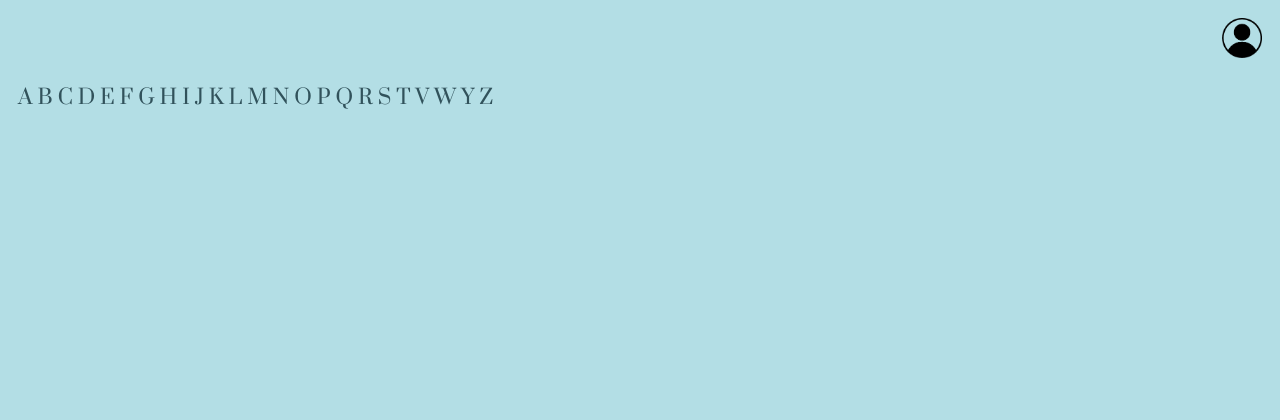
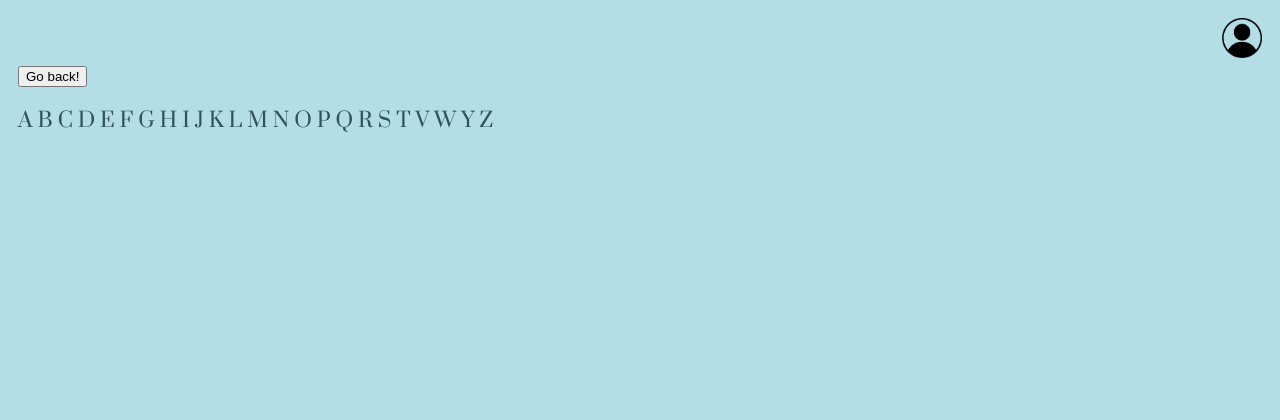
Before and after one commit to CAS-Project-2/Happy-Hour-App, a Node server app: page /cocktail/alphabet in a window 1280 px wide. Shown: the top 420 px of the page. Run offline with Node 20, Linux system fonts and the light colour scheme; some libraries are stand-ins or nearby versions.

Commit message:
back button

```diff
--- a/views/cocktails/alphabet-order.hbs
+++ b/views/cocktails/alphabet-order.hbs
@@ -1,3 +1,7 @@
+<form>
+ <input type="button" value="Go back!" onclick="history.back()">
+</form>
+
 <div class="alphabet-container">
     <p>
 <a href="/cocktail/alphabet/a">A</a>
--- a/views/cocktails/cocktail-details.hbs
+++ b/views/cocktails/cocktail-details.hbs
@@ -1,4 +1,8 @@
 <h2>{{cocktail.strDrink}}</h2>
+
+<form>
+ <input type="button" value="Go back!" onclick="history.back()">
+</form>
 
 <div class="cocktail-image-container">
   <img
--- a/views/cocktails/cocktail-list.hbs
+++ b/views/cocktails/cocktail-list.hbs
@@ -1,4 +1,8 @@
 <h1>Cocktails</h1>
+
+<form>
+ <input type="button" value="Go back!" onclick="history.back()">
+</form>
 
 <div class="container-wrapper">
 {{#each cocktails}}
--- a/views/cocktails/cocktailsByGlass.hbs
+++ b/views/cocktails/cocktailsByGlass.hbs
@@ -1,4 +1,8 @@
 <h1>{{glass}} cocktails</h1>
+
+<form>
+ <input type="button" value="Go back!" onclick="history.back()">
+</form>
 
 <div class="cocktail-filter-list">
   <ul>
--- a/views/cocktails/coffee-list.hbs
+++ b/views/cocktails/coffee-list.hbs
@@ -1,4 +1,8 @@
 <h1>Coffee Liqueurs</h1>
+
+<form>
+ <input type="button" value="Go back!" onclick="history.back()">
+</form>
 
 <ul>
 
--- a/views/cocktails/community-cocktail-details.hbs
+++ b/views/cocktails/community-cocktail-details.hbs
@@ -1,3 +1,7 @@
+<form>
+ <input type="button" value="Go back!" onclick="history.back()">
+</form>
+
 <ul>
 
   <li>Name: {{cocktail.name}}</li>
--- a/views/cocktails/community-cocktails.hbs
+++ b/views/cocktails/community-cocktails.hbs
@@ -1,4 +1,8 @@
 <h1>Hey, check peoples recipes!</h1>
+
+<form>
+ <input type="button" value="Go back!" onclick="history.back()">
+</form>
 
 <ul>
 
--- a/views/cocktails/fruity-list.hbs
+++ b/views/cocktails/fruity-list.hbs
@@ -1,4 +1,8 @@
 <h1>fruity list</h1>
+
+<form>
+ <input type="button" value="Go back!" onclick="history.back()">
+</form>
 
 <ul>
   <li><a href="/cocktail/liquor/Absolut_Citron">Absolut Citron</a> </li>
--- a/views/cocktails/glass-list.hbs
+++ b/views/cocktails/glass-list.hbs
@@ -1,4 +1,9 @@
 <h1>Glass list</h1>
+
+<form>
+ <input type="button" value="Go back!" onclick="history.back()">
+</form>
+
 <ul>
   {{#each glasses}}
     <li><a href="/cocktail/glasses/{{strGlass}}">{{strGlass}}</a></li>
--- a/views/cocktails/liquor.hbs
+++ b/views/cocktails/liquor.hbs
@@ -1,4 +1,9 @@
 <h1>Liquor Types</h1>
+
+<form>
+ <input type="button" value="Go back!" onclick="history.back()">
+</form>
+
 <ul>
   <li> <a href="/cocktail/liquor/Amaretto">Amaretto</a> </li>
   <li> <a href="/cocktail/liquor/Bitters">Bitters</a> </li>
--- a/views/cocktails/rums-list.hbs
+++ b/views/cocktails/rums-list.hbs
@@ -1,4 +1,8 @@
 <h1> Rum List </h1>
+
+<form>
+ <input type="button" value="Go back!" onclick="history.back()">
+</form>
 
 <ul>
   <li><a href="/cocktail/liquor/Spiced_Rum">Spiced Rum</a> </li>
--- a/views/cocktails/user-cocktail.hbs
+++ b/views/cocktails/user-cocktail.hbs
@@ -1,3 +1,7 @@
+<form>
+ <input type="button" value="Go back!" onclick="history.back()">
+</form>
+
 <ul>
 
     <li>Name: {{cocktail.name}}</li>
--- a/views/cocktails/whiskies-list.hbs
+++ b/views/cocktails/whiskies-list.hbs
@@ -1,4 +1,8 @@
 <h1>Whiskies List</h1>
+
+<form>
+ <input type="button" value="Go back!" onclick="history.back()">
+</form>
 
 <ul>
   <li><a href="/cocktail/liquor/Blended_Whiskey">Blended Whiskey</a> </li>
```
Also changed, not shown: views/cocktails/filtered-liquor.hbs (+8 -0 lines).
